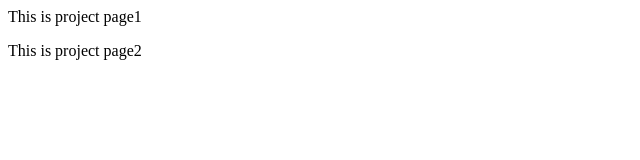
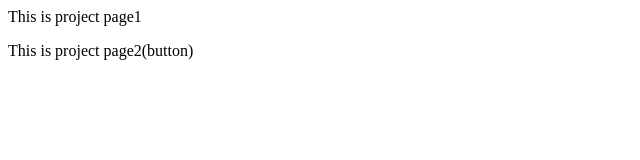
Before and after one commit to S-anuse/Pages, a plain HTML site: page index.html in a window 1280 px wide. Shown: the full height of the page, 0-640 px from the left. Drawn offline with Linux system fonts and the light colour scheme.

```diff
--- a/index.html
+++ b/index.html
@@ -1,2 +1,2 @@
 <p>This is project page1<p>
-<p>This is project page2<p>
+<p>This is project page2(button)<p>
```
